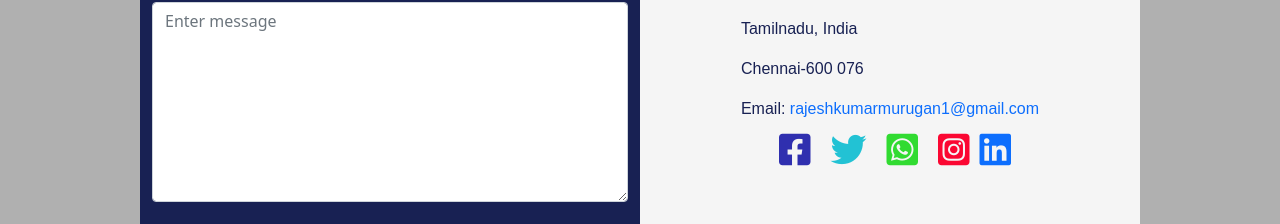
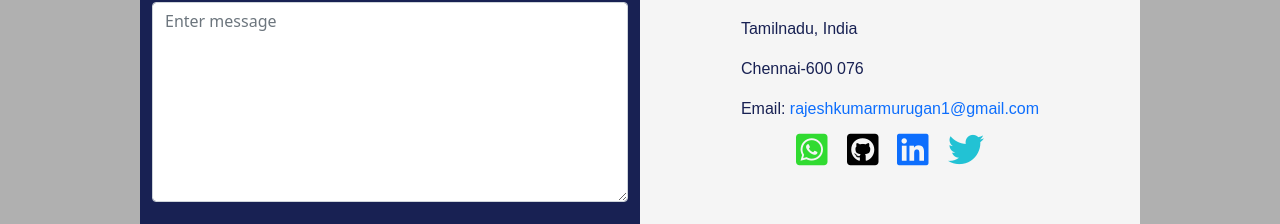
Before and after one commit to Rajeshkumar-Murugan/Portfolio, a React (Create React App) app: page / in a window 1280 px wide. Shown: the part 4116-4340 px from the top of the page. Built offline with nearby package versions, Linux system fonts and the light colour scheme; the HTML template or start-up script is replaced by a standard one.

Commit message:
Final Commit for Portfolie

```diff
--- a/src/Footer.js
+++ b/src/Footer.js
@@ -144,35 +144,30 @@ function Footer() {
               <p>Email:<a href="mailto:rajeshkumarmurugan1@gmail.com" target="_blank"> rajeshkumarmurugan1@gmail.com</a></p>
             </div>
             <div>
-              <a href="https://www.facebook.com/RajeshRhaegal/" target="_blank">
-                <i
-                  className="fa-brands fa-facebook-square fa-2xl"
-
-                ></i>
-              </a>
-              <a href="https://twitter.com/Rajesh_Randolph" target="_blank">
-                <i className="fa-brands fa-twitter fa-2xl"></i>
-              </a>
               <a
-                href="https://wa.me/919551052326/?text=Hi%20I%20will%20get%20in%20touch%20with%20you%20very%20soon."
+                href="https://wa.me/919551052326/?text=Hi%20there!%20We%20just%20wanted%20to%20let%20you%20know%20we%20received%20your%20message%20and%20will%20be%20in%20touch.."
                 target="_blank"
               >
                 <i
                   className="fa-brands fa-whatsapp-square fa-2xl"
 
                 ></i>
-              </a>
+              </a> &nbsp;
               <a
-                href="https://www.instagram.com/rajesh_raveen/"
+                href="https://github.com/Rajeshkumar-Murugan"
                 target="_blank"
               >
-                <i className="fa-brands fa-instagram-square fa-2xl"></i>
-              </a>
+                <i class="fab fa-github-square fa-2xl"></i>
+              </a> &nbsp; &nbsp;
               <a
                 href="https://www.linkedin.com/in/rajesh-kumar-murugan-710841208"
                 target="_blank"
               >
                 <i className="fab fa-linkedin fa-2xl"></i>
+              </a> &nbsp;
+
+              <a href="https://twitter.com/Rajesh_Randolph" target="_blank">
+                <i className="fa-brands fa-twitter fa-2xl"></i>
               </a>
             </div>
           </div>
--- a/src/Footerstyle.css
+++ b/src/Footerstyle.css
@@ -3,9 +3,6 @@
     color: white;
 }
 
-.fa-facebook-square{
-    color: #2f2faf;
-}
 .fa-twitter{
     color:#22c2d4
 }
@@ -13,12 +10,12 @@
 
     color: #31db31;
 }
-.fa-youtube{
-    color: #fb0000;
+.fa-github-square{
+
+    color: #010101;
 }
-.fa-instagram-square{
-    color: #fb0732;
-}
+
+
 
 .fa-facebook-square, .fa-youtube, .fa-twitter, .fa-whatsapp-square,.fa-instagram-square{
     padding: 10px;
```
